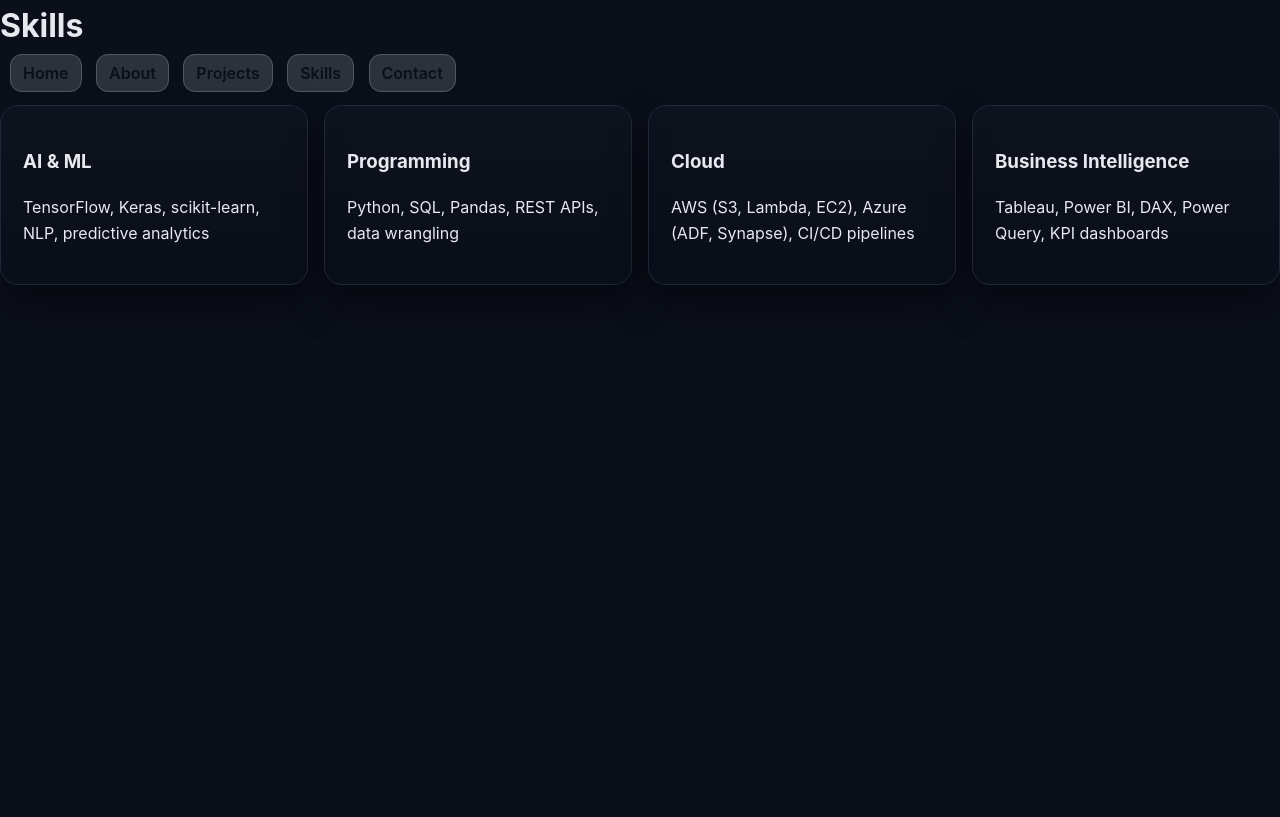
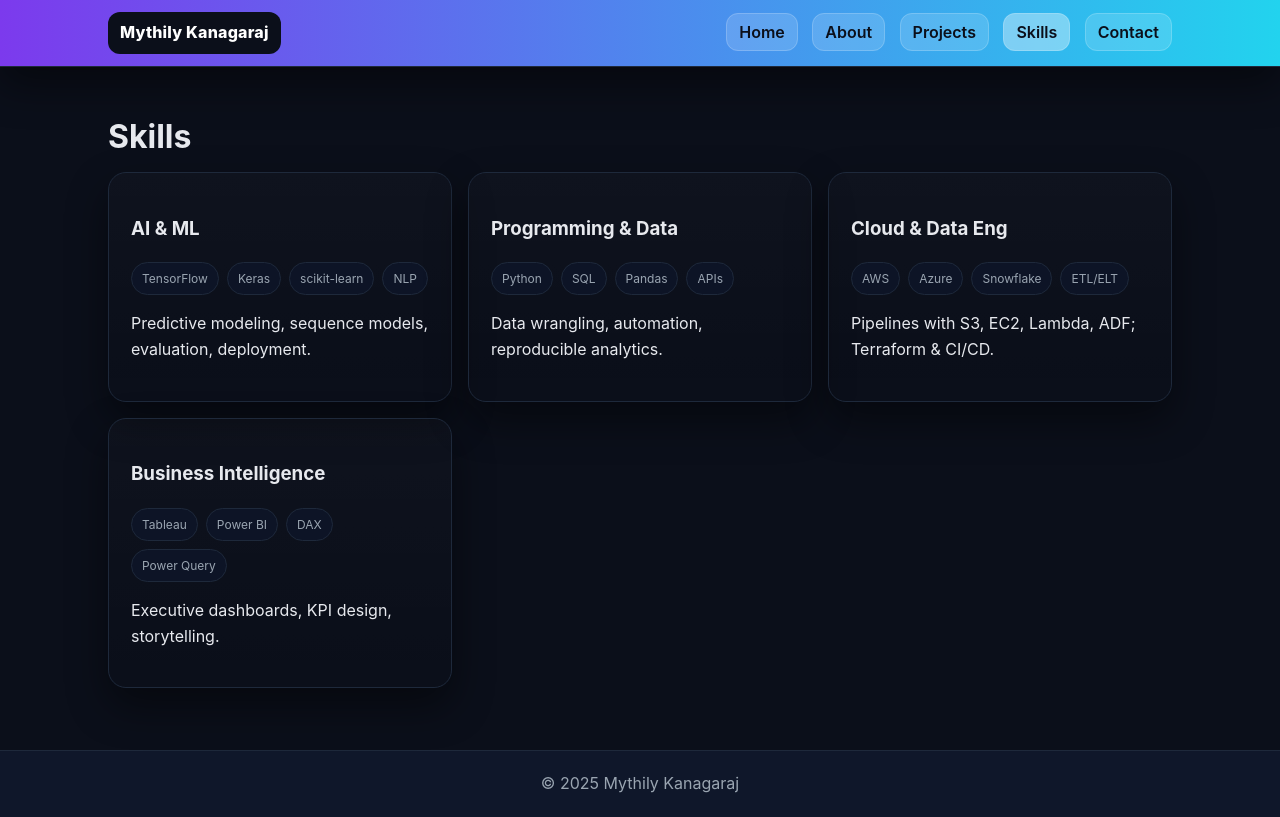
Before and after one commit to Mythily2110/portfolio-U15860523, a plain HTML site: page skills.html in a window 1280 px wide. Drawn offline with Linux system fonts and the light colour scheme.

Commit message:
Update skills.html

```diff
--- a/skills.html
+++ b/skills.html
@@ -1,28 +1,53 @@
 <!DOCTYPE html>
 <html lang="en">
 <head>
-  <meta charset="UTF-8">
-  <meta name="viewport" content="width=device-width, initial-scale=1.0">
-  <title>Skills | Mythily Kanagaraj Portfolio</title>
+  <meta charset="UTF-8"><meta name="viewport" content="width=device-width, initial-scale=1">
+  <title>Skills — Mythily Kanagaraj</title>
   <link rel="stylesheet" href="style.css">
 </head>
 <body>
-  <header>
-    <h1>Skills</h1>
+  <header class="header">
+    <div class="wrap">
+      <div class="brand">Mythily Kanagaraj</div>
       <nav class="nav">
         <a href="index.html">Home</a>
         <a href="about.html">About</a>
         <a href="projects.html">Projects</a>
-      <a href="skills.html">Skills</a>
+        <a class="active" href="skills.html">Skills</a>
         <a href="contact.html">Contact</a>
       </nav>
+    </div>
   </header>
 
-  <section class="section grid">
-    <div class="card"><h3>AI & ML</h3><p>TensorFlow, Keras, scikit-learn, NLP, predictive analytics</p></div>
-    <div class="card"><h3>Programming</h3><p>Python, SQL, Pandas, REST APIs, data wrangling</p></div>
-    <div class="card"><h3>Cloud</h3><p>AWS (S3, Lambda, EC2), Azure (ADF, Synapse), CI/CD pipelines</p></div>
-    <div class="card"><h3>Business Intelligence</h3><p>Tableau, Power BI, DAX, Power Query, KPI dashboards</p></div>
+  <main class="container">
+    <section class="section">
+      <h1>Skills</h1>
+      <div class="grid">
+        <article class="card">
+          <h3>AI & ML</h3>
+          <div class="tags"><span>TensorFlow</span><span>Keras</span><span>scikit-learn</span><span>NLP</span></div>
+          <p>Predictive modeling, sequence models, evaluation, deployment.</p>
+        </article>
+        <article class="card">
+          <h3>Programming & Data</h3>
+          <div class="tags"><span>Python</span><span>SQL</span><span>Pandas</span><span>APIs</span></div>
+          <p>Data wrangling, automation, reproducible analytics.</p>
+        </article>
+        <article class="card">
+          <h3>Cloud & Data Eng</h3>
+          <div class="tags"><span>AWS</span><span>Azure</span><span>Snowflake</span><span>ETL/ELT</span></div>
+          <p>Pipelines with S3, EC2, Lambda, ADF; Terraform & CI/CD.</p>
+        </article>
+        <article class="card">
+          <h3>Business Intelligence</h3>
+          <div class="tags"><span>Tableau</span><span>Power BI</span><span>DAX</span><span>Power Query</span></div>
+          <p>Executive dashboards, KPI design, storytelling.</p>
+        </article>
+      </div>
     </section>
+  </main>
+
+  <footer class="footer">© <span id="year"></span> Mythily Kanagaraj</footer>
+  <script>document.getElementById('year').textContent = new Date().getFullYear();</script>
 </body>
 </html>
```
Lines whose indentation alone changed are shown as unchanged.
